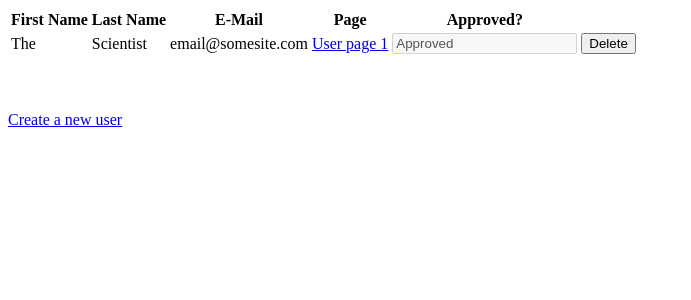
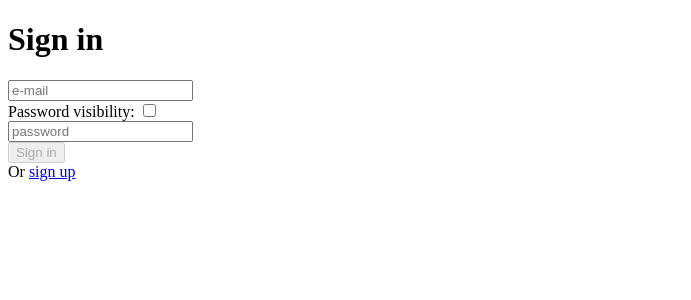
Before and after one commit to Sizzlefrost/clientside-representation, a React app: page / in a window 1280 px wide. Shown: the top 300 px of the page, without its empty margins (0-691 px from the left). Built offline with nearby package versions, Linux system fonts and the light colour scheme; data requests are answered from the project's data file.

Commit message:
Switch to final server API
added sign-in; adapted the code to the test server instead of localhost

```diff
--- a/db.json
+++ b/db.json
@@ -9,6 +9,26 @@
       "clientId": "",
       "approved": true,
       "id": 1
+    },
+    {
+      "email": "reddwhite@bluecorp.com",
+      "firstName": "Redd",
+      "lastName": "White",
+      "password": "green",
+      "repassword": "green",
+      "clientId": 2,
+      "approved": true,
+      "id": 2
+    },
+    {
+      "email": "testeraccount@mail.net",
+      "firstName": "Tester",
+      "lastName": "Account",
+      "password": "notaverysecurepassword",
+      "repassword": "notaverysecurepassword",
+      "clientId": 3,
+      "approved": false,
+      "id": 3
     }
   ]
 }
--- /dev/null
+++ b/src/components/User/Auth/AuthUser.jsx
@@ -0,0 +1,72 @@
+import React, { Component } from 'react';
+
+import { Link } from 'react-router-dom';
+
+export class UserAuthorizationComponent extends Component {
+	state = {
+		email: "",
+		password: "",
+
+		redirect: false,
+	}
+
+	submit = () => {
+		// api/auth/sign_in
+		const state = this.state
+		fetch(`http://84.201.129.203:8888/api/auth/sign_in`, {
+			method: 'POST',
+			body: JSON.stringify({
+				"email": state.email,
+				"password": state.password }),
+			headers: {
+				'Content-type': 'application/json',
+			}
+		})
+		.then((response) => response.json())
+		.then((data) => {
+			localStorage.setItem("token", data.token); //save the received token to local storage
+			this.setState((prevState) => {this.state.redirect = true;});
+			this.render();
+		});
+	}
+
+	handleInputChange = (event) => {
+		const value = event.target.value;
+		const name = event.target.name;
+
+		this.setState({
+			[name]: value
+		});
+	}
+
+	toggleCheckbox = (event) => {
+		const name = event.target.name;
+		const checked = event.target.checked;
+
+		if (name == "passwordToggle") {
+			const pwdfield = document.getElementById("password")
+			if (checked == true) { pwdfield.type = "text" } else { pwdfield.type = "password" };
+		};
+	}
+
+	render() {
+		const state = this.state;
+
+		let redirect
+		if (state.redirect == true) {redirect = <Redirect to="/collaborators"/>} else {redirect = <span> </span>};
+		console.log(`${state.redirect}`);
+		return <div>
+			<h1>Sign in</h1>
+
+			<input type="text" name="email" placeholder="e-mail" onChange={this.handleInputChange} value={state.email}/> <br />
+			<label htmlFor="passwordToggle">Password visibility:</label> <input type="checkbox" name="passwordToggle" onChange={this.toggleCheckbox} value={true}/> <br />
+			<input type="password" id="password" name="password" placeholder="password" onChange={this.handleInputChange} value={state.password}/> <br />
+
+			<input type="button" value="Sign in" onClick={this.submit} disabled={!state.email.length || !state.password.length}/> <br />
+
+			{redirect /*this renders a redirect (thus sending you forward after you sign in) when state.redirect is true*/ }
+
+			<span>Or <Link to="/createUser">sign up</Link></span>
+		</div>
+	}
+}
--- a/src/components/User/Auth/index.js
+++ b/src/components/User/Auth/index.js
@@ -1 +1 @@
-export { JSComponentID } from "./component.jsx";
+export { UserAuthorizationComponent } from "./AuthUser.jsx";
--- a/src/components/User/Create/createUser.jsx
+++ b/src/components/User/Create/createUser.jsx
@@ -41,18 +41,18 @@ export class UserCreationComponent extends Component {
 	}
 
 	signUp = () => {
-		//future signup address: http://84.201.129.203:8888/api/users/sign_up
-		//future get cliend id address: http://84.201.129.203:8888/api/officers (returns 403 forbidden for now)
 		const state = this.state;
 
 		if (state.password !== state.password2) {
 			alert("Passwords don't match! Please ensure you've entered them correctly, then try again.")
 			return
 		} else {
-		fetch('http://localhost:3000/users') //get list of users to generate a unique clientId
-			.then(response => response.json())
-			.then(users => state.clientId = users.length + 1)
-			.then(() => fetch('http://localhost:3000/users', { //post to signup address with the collaborator details
+			//generate a clientID randomly between 0 and 1000; this can generate duplicates, but we weren't asked to protect against that, and I'm honestly not even sure what clientId is for, exactly (when IPs and generic table key IDs exist), so it's half-assed for a reason :)
+			this.setState((prevState) => {
+				this.state.clientId = Math.floor(Math.random()*1000);
+				//running right inside the setState, because I couldn't figure out a working callback and the re-render timing is unimportant to us
+				console.log(`CLIENTID ${state.clientId}`);
+				fetch('http://84.201.129.203:8888/api/auth/sign_up', { //post to signup address with the collaborator details
 					method: 'POST',
 					body: JSON.stringify({
 						"email": state.email,
@@ -65,18 +65,9 @@ export class UserCreationComponent extends Component {
 					headers: {
 						'Content-type': 'application/json',
 					}
-				}))
-			.then(() => { //reset form
-				this.setState({
-					firstName: '',
-					lastName: '',
-					email: '',
-					password: '',
-					password2: '',
-					clientId: '',
-					approved: false,
-				});
+				})
 			});
+
 		};
 	}
 
@@ -94,7 +85,7 @@ export class UserCreationComponent extends Component {
 				<input type="password" name="password2" id="password2" placeholder="Password again" onChange={this.handleInputChange} value={state.password2}/> <br />
 				<input type="button" value="Create" onClick={this.signUp} disabled={!state.email.length}/> <br />
 			</form>
-			<Link to="/">Main page</Link>
+			<Link to="/collaborators">Main page</Link>
 		</div>
 	}
 }
--- a/src/components/User/List/userList.jsx
+++ b/src/components/User/List/userList.jsx
@@ -8,7 +8,9 @@ export class UserListComponent extends Component {
 	}
 
 	componentDidMount() {
-		fetch('http://localhost:3000/users')
+		if (!localStorage.getItem("token")) {return}; //throw an error: unauthorized
+		console.log(`${localStorage.getItem("token")}`)
+		fetch('http://84.201.129.203:8888/api/officers', {headers: {"Authorization": "Bearer ".concat(localStorage.getItem("token").toString())}})
 			.then(response => response.json())
 			.then(users => {
 				this.setState({users});
@@ -31,7 +33,7 @@ export class UserListComponent extends Component {
 			</tr>;
 
 		for (let i = 0; i <= users.length - 1; i++) {
-			let link = <Link to={"/update/".concat((i+1).toString())}>User page {i+1}</Link>
+			let link = <Link to={"/updateUser/".concat((i+1).toString())}>User page {i+1}</Link>
 
 			let approved = users[i].approved;
 			if (!approved) {approved = false};
@@ -62,8 +64,10 @@ export class UserListComponent extends Component {
 	}
 
 	approveUser(userID) {
+		if (!localStorage.getItem("token")) {return}; //throw an error: unauthorized
+
 		const userData = this.state.users[userID-1];
-		fetch(`http://localhost:3000/users/${userID}`, {
+		fetch(`http://84.201.129.203:8888/api/officers/${userID}`, {
 			method: "PUT",
 			body: JSON.stringify({
 				"email": userData.email,
@@ -74,6 +78,7 @@ export class UserListComponent extends Component {
 				"clientId": userData.clientId,
 				"approved": true}),
 			headers: {
+				'Authorization': 'Bearer '.concat(localStorage.getItem("token").toString()),
 				'Content-type': 'application/json',
 			}
 		})
@@ -89,9 +94,10 @@ export class UserListComponent extends Component {
 	}
 
 	deleteUser(userID) {
-		console.log(`Deleting ${userID}`)
+		if (!localStorage.getItem("token")) {return}; //throw an error: unauthorized
+
 		const userData = this.state.users[userID-1];
-		fetch(`http://localhost:3000/users/${userID}`, {method: "DELETE"})
+		fetch(`http://84.201.129.203:8888/api/officers/${userID}`, {method: "DELETE", headers: {"Authorization": "Bearer ".concat(localStorage.getItem("token").toString())}})
 		this.setState((prevState) => { delete this.state.users[userID-1]; this.render() })
 	}
 
@@ -105,7 +111,7 @@ export class UserListComponent extends Component {
 				</tbody>
 			</table>
 			<br/><br/><br/>
-			<Link to="/create">Create a new user</Link>
+			<Link to="/createUser">Create a new user</Link>
 		</div>
 	}
 }
--- a/src/components/User/Update/editUpdateDeleteUser.jsx
+++ b/src/components/User/Update/editUpdateDeleteUser.jsx
@@ -11,14 +11,17 @@ export class UserUpdateComponent extends Component {
 		password2: '',
 		clientId: '',
 		approved: false,
+
+		UID: parseInt(this.props.getId("http://localhost:8080/updateUser/")),
 	}
 
 	componentDidMount() {
-		//future fetch user by id address: http://84.201.129.203:8888/api/officers/:id | therefore function will test http://84.201.129.203:8888/api/officers/
-		fetch('http://localhost:3000/users')
+		if (!localStorage.getItem("token")) {return}; //throw an error: unauthorized
+
+		fetch('http://84.201.129.203:8888/api/officers/', {headers: {'Authorization': 'Bearer '.concat(localStorage.getItem("token").toString())}})
 		.then(response => response.json())
 		.then(users => {
-			let UID = parseInt(this.props.getId("http://localhost:8080/update/")) - 1;
+			let UID = this.state.UID - 1;
 			//TODO: replace the alert with a redirect to generic userlist
 			if (!users[UID]) { alert(`The userdata you are trying to access does not exist.`) } else
 				this.setState({
@@ -35,10 +38,9 @@ export class UserUpdateComponent extends Component {
 	}
 
 	updateSend = () => {
-		//future signup address: http://84.201.129.203:8888/api/users/sign_up
-		//future get client id address: http://84.201.129.203:8888/api/officers (returns 403 forbidden for now)
+		if (!localStorage.getItem("token")) {return}; //throw an error: unauthorized
 		const state = this.state
-		fetch(`http://localhost:3000/users/${parseInt(this.props.getId("http://localhost:8080/update/"))}`, {
+		fetch(`http://84.201.129.203:8888/api/officers/${this.state.UID}`, {
 			method: 'PUT',
 			body: JSON.stringify({
 				"email": state.email,
@@ -49,6 +51,7 @@ export class UserUpdateComponent extends Component {
 				"clientId": state.clientId,
 				"approved": state.approved }),
 			headers: {
+				'Authorization': 'Bearer '.concat(localStorage.getItem("token").toString()),
 				'Content-type': 'application/json',
 			}
 		})
@@ -58,8 +61,10 @@ export class UserUpdateComponent extends Component {
 	}
 
 	deleteSend = () => {
+		if (!localStorage.getItem("token")) {return}; //throw an error: unauthorized
+
 		const state = this.state
-		fetch(`http://localhost:3000/users/${parseInt(this.props.getId("http://localhost:8080/update/"))}`, {
+		fetch(`http://84.201.129.203:8888/api/officers/${this.state.UID}`, {
 			method: 'DELETE',
 			body: JSON.stringify({
 				"email": state.email,
@@ -70,6 +75,7 @@ export class UserUpdateComponent extends Component {
 				"clientId": state.clientId,
 				"approved": state.approved }),
 			headers: {
+				'Authorization': 'Bearer '.concat(localStorage.getItem("token").toString()),
 				'Content-type': 'application/json',
 			}
 		})
@@ -128,7 +134,7 @@ export class UserUpdateComponent extends Component {
 				<input type="button" value="Update" onClick={this.updateSend} disabled={!state.email.length}/> <br />
 				<input type="button" value="Delete" onClick={this.deleteSend}/> <br />
 
-			<Link to="/">Main page</Link>
+			<Link to="/collaborators">Main page</Link>
 		</div>
 	}
 }
--- a/src/index.jsx
+++ b/src/index.jsx
@@ -3,11 +3,12 @@ import ReactDom from 'react-dom';
 
 import "./css/styles.css";
 
-import { BrowserRouter, Switch, Route, useRouteMatch } from 'react-router-dom';
+import { BrowserRouter, Switch, Route, useRouteMatch, Redirect } from 'react-router-dom';
 
 import { UserListComponent } from './components/User/List';
 import { UserCreationComponent } from './components/User/Create';
 import { UserUpdateComponent } from './components/User/Update';
+import { UserAuthorizationComponent } from './components/User/Auth';
 
 //Bicycle Theft tracking app project: CRUD app - create/read/update/delete
 
@@ -17,14 +18,20 @@ export class App extends Component {
 	//first route that matches, goes through; therefore for home page we have to specify "exact" or it'll override other pages' routing
 	//update uses the :id argument, so we pass a function in props that extracts
 	render() {
+		const passedIdPuller = function(urlBefore) {
+			let url = document.URL;
+			return url.substring(urlBefore.length)
+		}
+
+
+
 		return (
 			<div>
 				<Switch>
-					<Route exact path="/" component={ UserListComponent }/>
-					<Route path="/create" component={ UserCreationComponent }/>
-					<Route path="/update/:id" render={() => (<UserUpdateComponent getId={(urlBefore) => {
-						let url = document.URL;
-						return url.substring(urlBefore.length)}} />)} />
+					<Route exact path="/" component={ UserAuthorizationComponent }/>
+					<Route path="/collaborators" component={ UserListComponent }/>
+					<Route path="/createUser" component={ UserCreationComponent }/>
+					<Route path="/updateUser/:id" render={() => (<UserUpdateComponent getId={passedIdPuller} />)}/>
 				</Switch>
 			</div>
 		);
```
Also changed, not shown: src/components/User/Auth/component.jsx (deleted).
